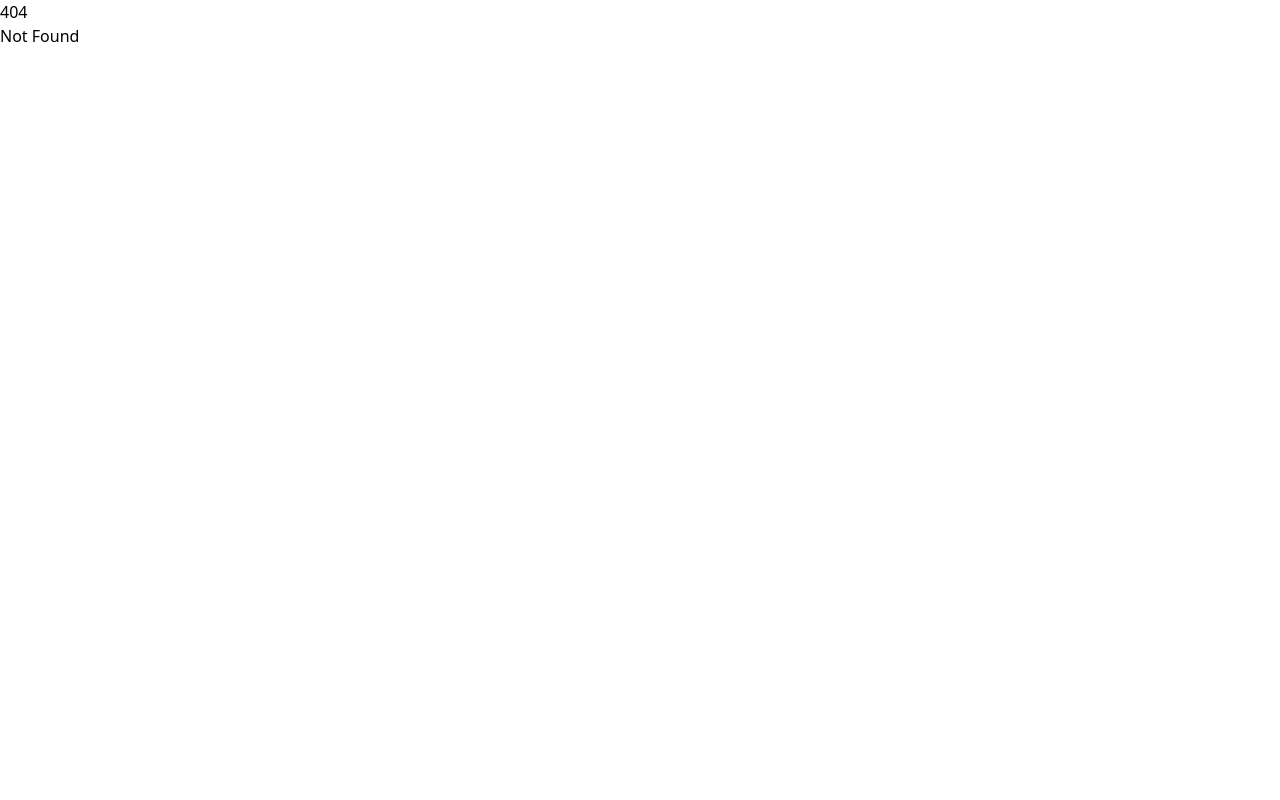
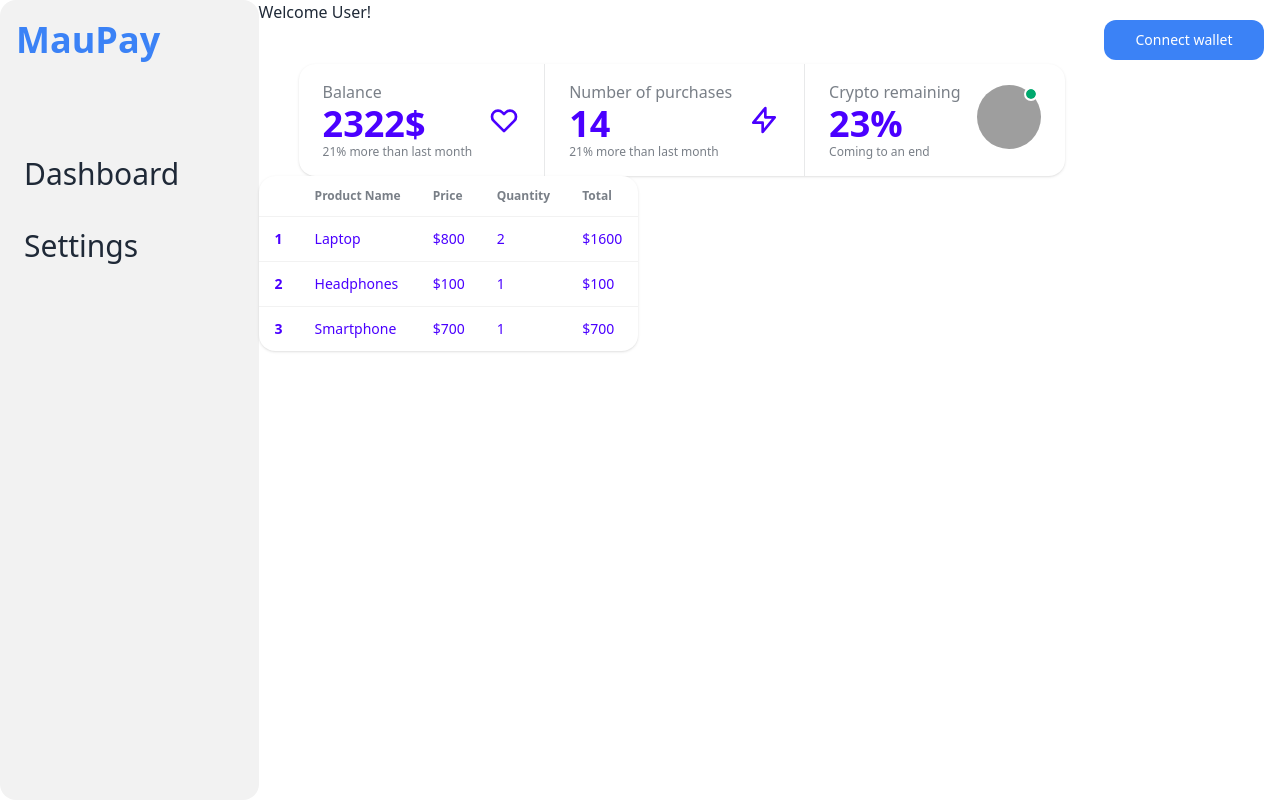
Before and after one commit to AmarUstavdic/mau, a SvelteKit app: page /dashboard in a window 1280 px wide. Before the commit this address had no page. Built offline with nearby package versions, Linux system fonts and the light colour scheme; grey boxes are pictures that could not be loaded.

Commit message:
frontend

```diff
--- a/package.json
+++ b/package.json
@@ -20,6 +20,7 @@
 		"@typescript-eslint/eslint-plugin": "^7.0.0",
 		"@typescript-eslint/parser": "^7.0.0",
 		"autoprefixer": "^10.4.19",
+		"daisyui": "^4.11.1",
 		"eslint": "^8.56.0",
 		"eslint-config-prettier": "^9.1.0",
 		"eslint-plugin-svelte": "^2.35.1",
--- /dev/null
+++ b/src/routes/dashboard/+layout.svelte
@@ -0,0 +1,30 @@
+<div class="bg-white-900 relative">
+    <section>
+      <div class="flex-1">
+        <p class="absolute top-5 left-4 text-blue-500 text-4xl font-bold">MauPay</p>
+      </div>
+      <div class="flex-none">
+        <button class="absolute top-5 right-4 h-10 w-40 rounded-xl border border-transparent bg-blue-500 text-sm text-white dark:border-white">
+          Connect wallet
+        </button>
+      </div>
+    </section>
+
+    <section>
+        <div class="flex h-full">
+            <ul class="menu text-3xl bg-base-200 w-80 h-80 rounded-box" style="height: 100vh;">
+              <li style="margin-top: 140px; margin-bottom: 20px;"><a href="#">Dashboard</a></li>
+              <li style="margin-bottom: 20px;"><a href="#">Settings</a></li>
+            </ul>
+
+
+          <div class=" w-full h-full">
+          <slot />
+           </div>
+
+
+
+
+      </div>
+    </section>
+  </div>
--- /dev/null
+++ b/src/routes/dashboard/+page.svelte
@@ -0,0 +1,93 @@
+<section>
+  <div>
+    <h1>Welcome User!</h1>
+  </div>
+</section>
+<section>
+  <div class="mt-10 ml-10">
+  <div class="stats shadow">
+    <div class="stat">
+      <div class="stat-figure text-primary">
+        <svg xmlns="http://www.w3.org/2000/svg" fill="none" viewBox="0 0 24 24" class="inline-block w-8 h-8 stroke-current"><path stroke-linecap="round" stroke-linejoin="round" stroke-width="2" d="M4.318 6.318a4.5 4.5 0 000 6.364L12 20.364l7.682-7.682a4.5 4.5 0 00-6.364-6.364L12 7.636l-1.318-1.318a4.5 4.5 0 00-6.364 0z"></path></svg>
+      </div>
+      <div class="stat-title">Balance</div>
+      <div class="stat-value text-primary">2322$</div>
+      <div class="stat-desc">21% more than last month</div>
+    </div>
+
+    <div class="stat">
+      <div class="stat-figure text-primary">
+        <svg xmlns="http://www.w3.org/2000/svg" fill="none" viewBox="0 0 24 24" class="inline-block w-8 h-8 stroke-current"><path stroke-linecap="round" stroke-linejoin="round" stroke-width="2" d="M13 10V3L4 14h7v7l9-11h-7z"></path></svg>
+      </div>
+      <div class="stat-title">Number of purchases</div>
+      <div class="stat-value text-primary">14</div>
+      <div class="stat-desc">21% more than last month</div>
+    </div>
+
+    <div class="stat">
+      <div class="stat-figure text-secondary">
+        <div class="avatar online">
+          <div class="w-16 rounded-full">
+            <img src="https://img.daisyui.com/images/stock/photo-1534528741775-53994a69daeb.jpg" />
+          </div>
+        </div>
+      </div>
+      <div class="stat-title">Crypto remaining</div>
+      <div class="stat-value text-primary">23%</div>
+      <div class="stat-desc">Coming to an end</div>
+    </div>
+
+  </div>
+</div>
+
+<div>
+<div class="stats shadow ">
+  <div class="stat-figure text-primary">
+<div class="overflow-x-auto">
+  <table class="table">
+    <!-- head -->
+    <thead>
+      <tr>
+        <th></th>
+        <th>Product Name</th>
+        <th>Price</th>
+        <th>Quantity</th>
+        <th>Total</th>
+      </tr>
+    </thead>
+    <tbody>
+      <!-- row 1 -->
+      <tr>
+        <th>1</th>
+        <td>Laptop</td>
+        <td>$800</td>
+        <td>2</td>
+        <td>$1600</td>
+      </tr>
+      <!-- row 2 -->
+      <tr class="hover">
+        <th>2</th>
+        <td>Headphones</td>
+        <td>$100</td>
+        <td>1</td>
+        <td>$100</td>
+      </tr>
+      <!-- row 3 -->
+      <tr>
+        <th>3</th>
+        <td>Smartphone</td>
+        <td>$700</td>
+        <td>1</td>
+        <td>$700</td>
+      </tr>
+      <!-- Add more rows as needed -->
+    </tbody>
+  </table>
+</div>
+</div>
+</div>
+
+</div>
+
+
+</section>
--- /dev/null
+++ b/src/routes/dashboard/settings/+page.svelte
@@ -0,0 +1,9 @@
+
+<div class="avatar">
+  <div class="w-24 rounded-full">
+    <img src="https://img.daisyui.com/images/stock/photo-1534528741775-53994a69daeb.jpg" class="avatar-img" alt=avatar />
+  </div>
+  <div class="text-container">
+    <p>Text next to the picture</p>
+  </div>
+</div>
--- /dev/null
+++ b/src/routes/dashboard/wallet/+page.svelte
@@ -0,0 +1,38 @@
+
+<div class="center">
+    <div class="card w-96 bg-blue-500 text-primary-content">
+      <div class="card-body">
+        <h2 class="card-title">Transfer</h2>
+        <p>Wallet</p>
+        <input type="text" placeholder="Type here" class="input input-bordered input-info w-full max-w-xs" />
+            <p>Amount</p>
+        <input type="text" placeholder="Type here" class="input input-bordered input-info w-full max-w-xs" />
+        <div class="card-actions justify-center mt-3">
+          <button class="btn">Send</button>
+        </div>
+      </div>
+  </div>
+
+</div>
+
+ <!-- tukaj imas skeletone, zdej nevem ali bos naredu nek if statement
+            <div class="center">
+          <div class="flex flex-col gap-6 w-80">
+            <div class="skeleton h-5 w-28"></div>
+            <div class="skeleton h-24 w-full"></div>
+            <div class="skeleton h-5 w-28"></div>
+            <div class="skeleton h-24 w-full"></div>
+            <div class="skeleton h-6 w-full"></div>
+            <div class="skeleton h-6 w-full"></div>
+          </div> -->
+
+<style>
+
+    .center {
+        display: flex;
+        justify-content: center;
+        align-items: center;
+        margin-top: 250px;
+    }
+
+</style>
--- a/tailwind.config.js
+++ b/tailwind.config.js
@@ -1,8 +1,10 @@
-/** @type {import('tailwindcss').Config} */
-export default {
+module.exports = {
   content: ['./src/**/*.{html,js,svelte,ts}'],
   theme: {
     extend: {},
   },
-  plugins: [],
+  plugins: [require('daisyui')],
+  daisyui: {
+    themes: ["light"] ,
+  },
 }
```
Also changed, not shown: 1 other file (tests, documents, lock files or other folders).
